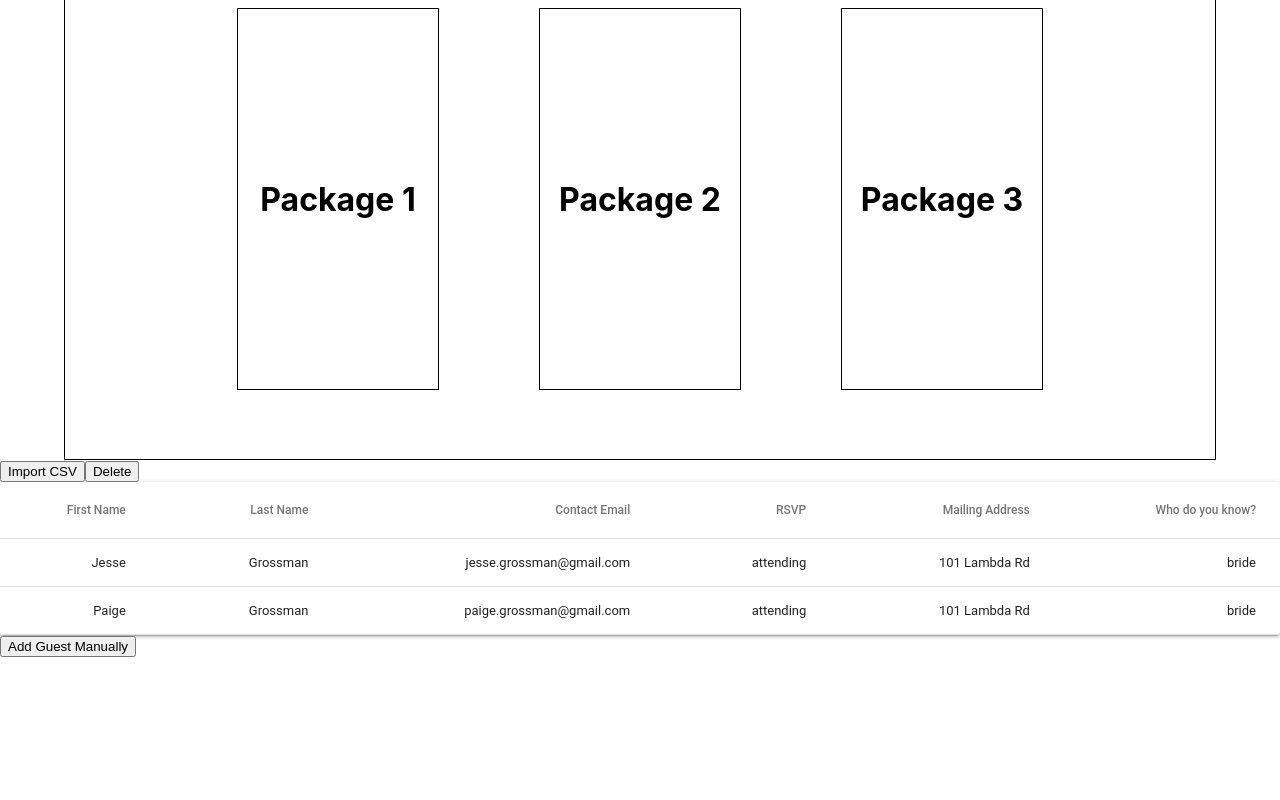
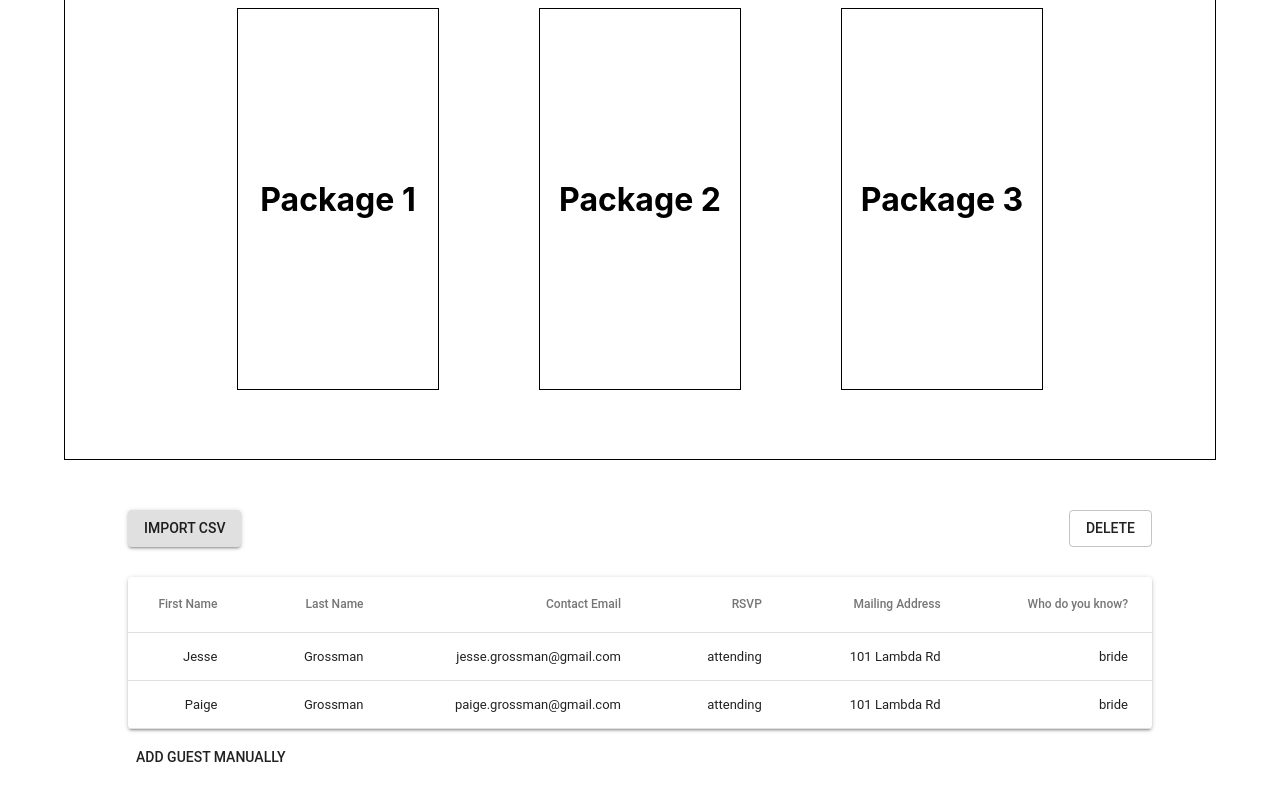
Before and after one commit to BloomTech-Labs/labs9-wedding-site, a React (Create React App) app in the folder front-end/: page / in a window 1280 px wide. Shown: the part 2348-3148 px from the top of the page. Before the commit the page ends 3005 px from the top, so only its background shows below. Built offline with nearby package versions, Linux system fonts and the light colour scheme.

Commit message:
added margins and button styling to guestList

```diff
--- a/front-end/src/Client/guestList.js
+++ b/front-end/src/Client/guestList.js
@@ -1,19 +1,36 @@
 import React, { Component } from 'react';
+import styled from 'styled-components';
 import Table from '@material-ui/core/Table';
 import TableBody from '@material-ui/core/TableBody';
 import TableCell from '@material-ui/core/TableCell';
 import TableHead from '@material-ui/core/TableHead';
 import TableRow from '@material-ui/core/TableRow';
 import Paper from '@material-ui/core/Paper';
+import Button from '@material-ui/core/Button';
+
+const GuestListContainer = styled.div`
+margin: 50px auto 50px;
+width: 80%
+`
+
+// define styles for material-ui components
+const styles = {
+    paper: {
+      margin: '30px 0 10px',
+    },
+    deleteButton: {
+        float: 'right',
+    },
+  };
 
 class GuestList extends Component {
     render() {
       return (
-      <div className="guest-list">
-          <button>Import CSV</button>
-          <button>Delete</button>
+      <GuestListContainer>
+          <Button variant="contained">Import CSV</Button>
+          <Button variant="outlined" style={styles.deleteButton}>Delete</Button>
           <div className="guest-list-table">
-          <Paper>
+          <Paper style={styles.paper}>
             <Table>
                 <TableHead>
                 <TableRow>
@@ -46,8 +63,8 @@ class GuestList extends Component {
             </Table>
             </Paper>
           </div>
-          <button>Add Guest Manually</button>
-      </div>
+          <Button>Add Guest Manually</Button>
+      </GuestListContainer>
       );
     }
   }
```
